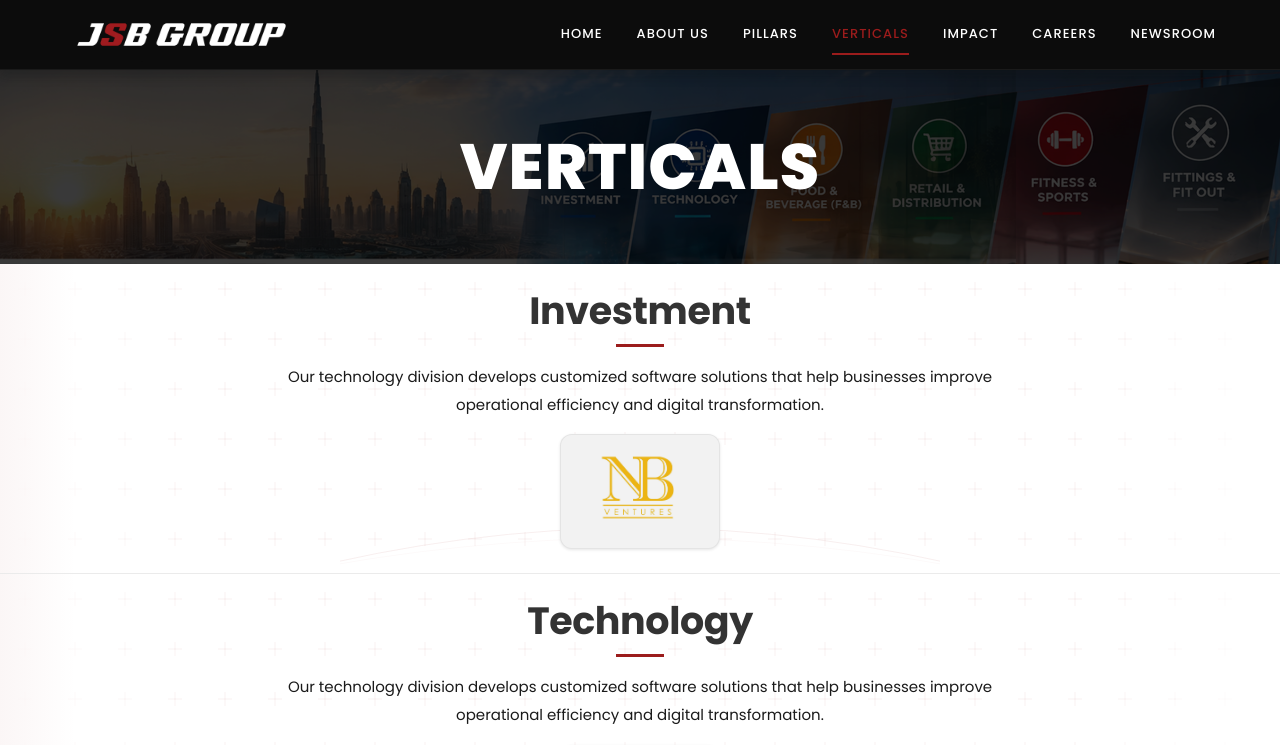
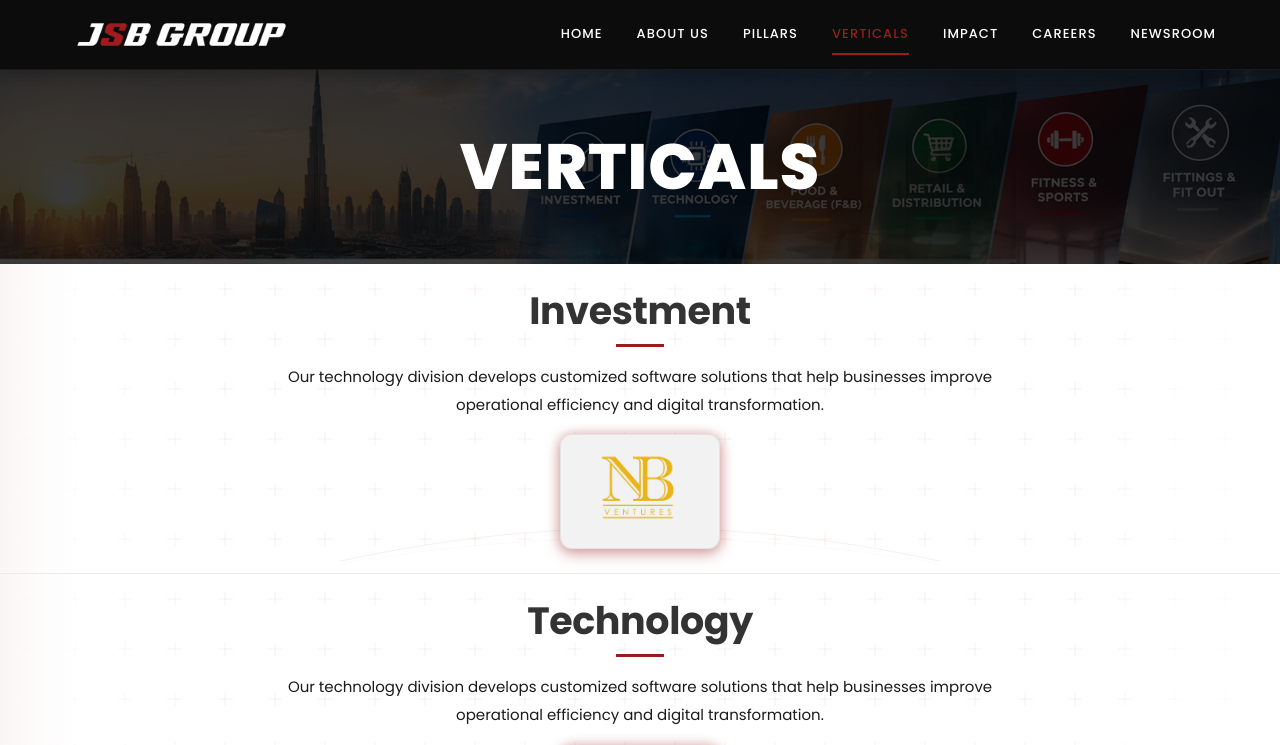
Before and after one commit to gurusaivs18/web-app, a React (Vite) app: page /verticals in a window 1280 px wide. Shown: the top 745 px of the page. Built offline with nearby package versions, Linux system fonts and the light colour scheme.

Commit message:
last arrangemnets according to me pakka

```diff
--- a/src/css/Verticals.css
+++ b/src/css/Verticals.css
@@ -598,3 +598,12 @@
   .logo-card-img-wrap img[data-brand="Booster Juice"] { width: 126px !important; height: auto !important; max-height: none !important; }
   .logo-card-img-wrap img[data-brand="Epic Fitouts"] { max-height: 55px !important; width: auto !important; max-width: none !important; }
 }
+/* ========================= RED LOGO GLOW TEST ========================= */
+
+/* ========================= RED CARD SHADOW TEST ========================= */
+
+.logo-card {
+  box-shadow:
+    0 5px 15px rgba(155, 28, 28, 0.35),
+    0 0 12px rgba(155, 28, 28, 0.25);
+}
```
